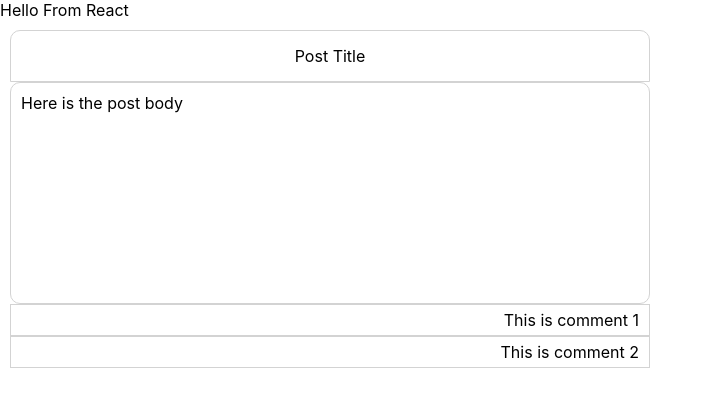
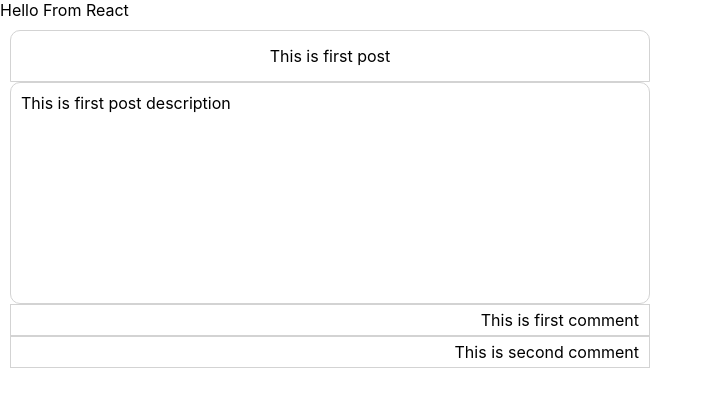
Before and after one commit to hninhnin0929/Frontend_React_Project, a React (Create React App) app: page / in a window 1280 px wide. Shown: the top 396 px of the page, without its empty margins (0-712 px from the left). Built offline with nearby package versions, Linux system fonts and the light colour scheme.

Commit message:
first commit

```diff
--- a/src/components/function/Post.js
+++ b/src/components/function/Post.js
@@ -7,30 +7,33 @@ function Post(props){
     console.log("Title ",title, "Body ",body, "Comment", comments);
     return (
         <div className="post">
-            <PostHeader/>
-            <PostBody/>
-            <PostComment/>
+            <PostHeader title={title}/>
+            <PostBody body={body}/>
+            {
+                comments.map(comment=><PostComment comment={comment}/>)
+            }
+            {/* <PostComment comment={comments[0]}/>
             <div className="comment">
                 This is comment 2
-            </div>
+            </div> */}
         </div>
     )
 
-    function PostComment() {
+    function PostComment(props) {
         return <div className="comment">
-            This is comment 1
+            {props.comment}
         </div>;
     }
 
-    function PostBody() {
+    function PostBody(props) {
         return <div className="body">
-            Here is the post body
+           {props.body}
         </div>;
     }
 
-    function PostHeader() {
+    function PostHeader(props) {
         return <div className="title">
-            Post Title
+            {props.title}
         </div>;
     }
 }
```
